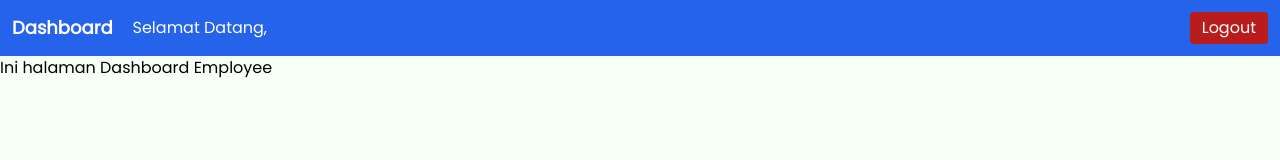
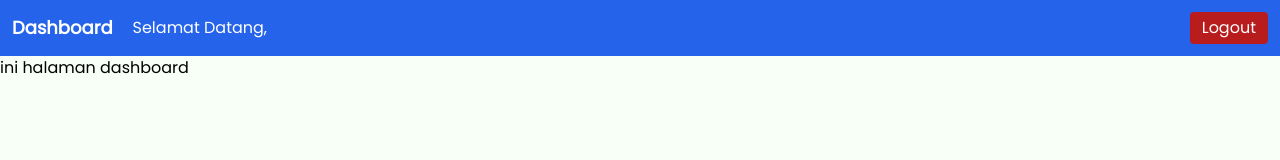
Before and after one commit to LastationComp/pos-lastation, a Next.js app: page /employees/dashboard in a window 1280 px wide. Shown: the top 160 px of the page. Built offline with nearby package versions, Linux system fonts and the light colour scheme; no server answers.

Commit message:
update login page

```diff
--- a/app/employees/dashboard/page.tsx
+++ b/app/employees/dashboard/page.tsx
@@ -1,10 +1,7 @@
-
 export default function DashboardEmployeePage() {
-    return (
-        <>
-        <div>
-            Ini halaman Dashboard Employee
-        </div>
-        </>
-    )
+  return (
+    <>
+       <div>ini halaman dashboard</div>
+    </>
+  );
 }
```
